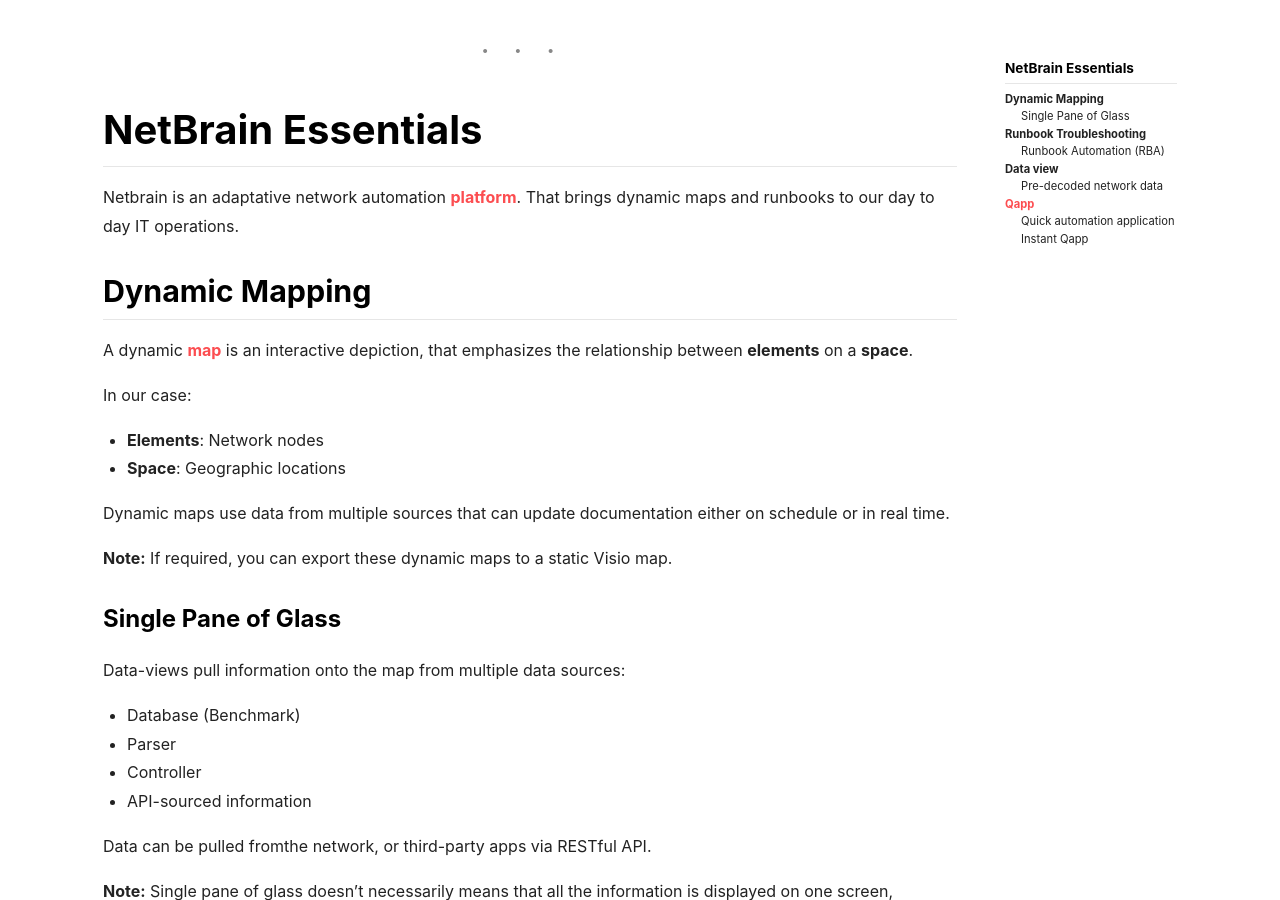
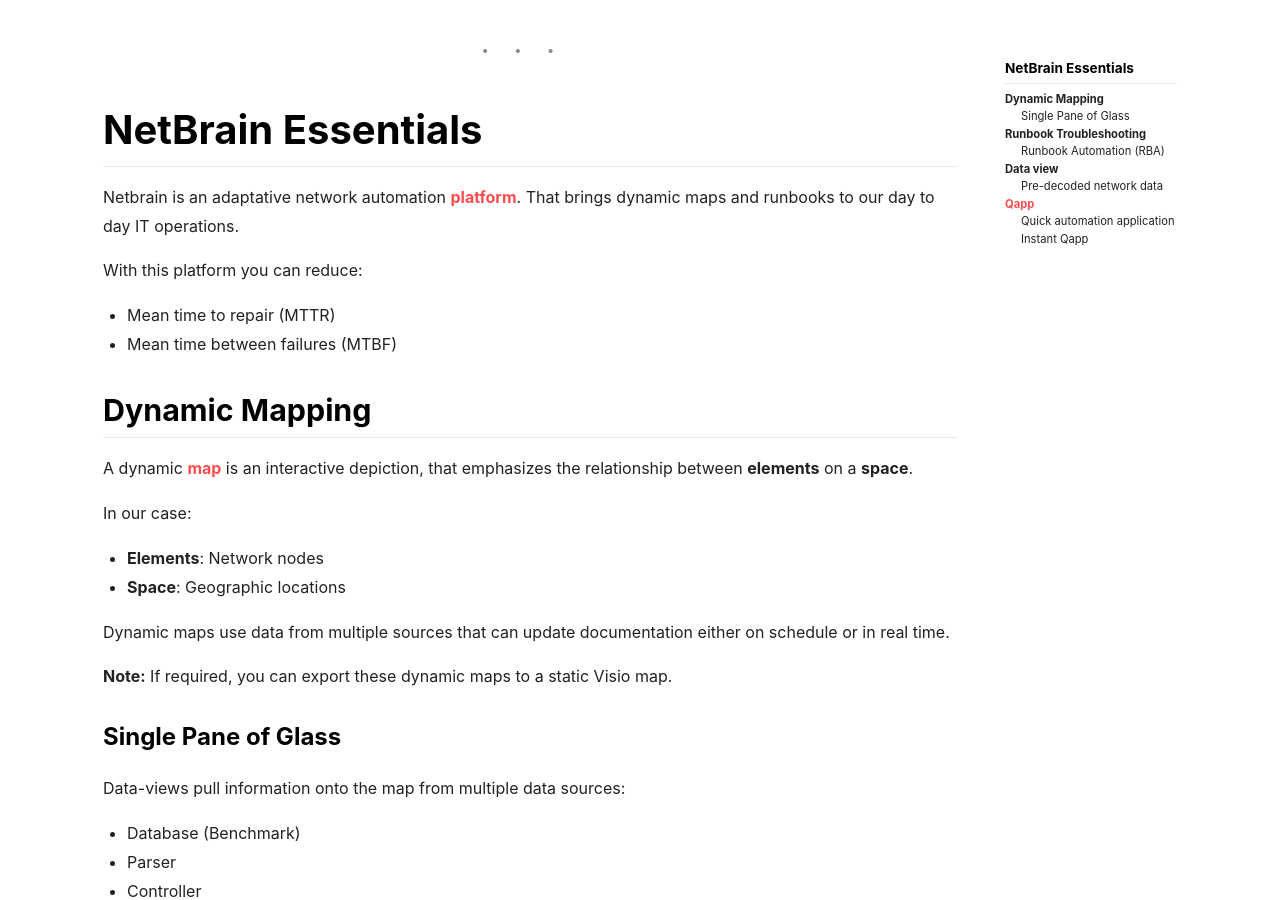
Before and after one commit to amarinjs/sitio, a Jekyll site: the page built from _posts/2019-09-27-Netbrain-basics.md, in a window 1280 px wide and 900 px high, scrolled down 577 px. Built offline with Jekyll 4.4.1, drawn with Linux system fonts in a browser that asks for light colours; nearby versions of some CDN libraries; comment, search, counter and statistics services are not loaded.

Commit message:
Update 2019-09-27-Netbrain-basics.md

```diff
--- a/_posts/2019-09-27-Netbrain-basics.md
+++ b/_posts/2019-09-27-Netbrain-basics.md
@@ -26,6 +26,9 @@
 
 Netbrain is an adaptative network automation [platform](https://en.wikipedia.org/wiki/Computing_platform). That brings dynamic maps and runbooks to our day to day IT operations.
 
+With this platform you can reduce:
+- Mean time to repair (MTTR)
+- Mean time between failures (MTBF)
 
 ## Dynamic Mapping
 
```
